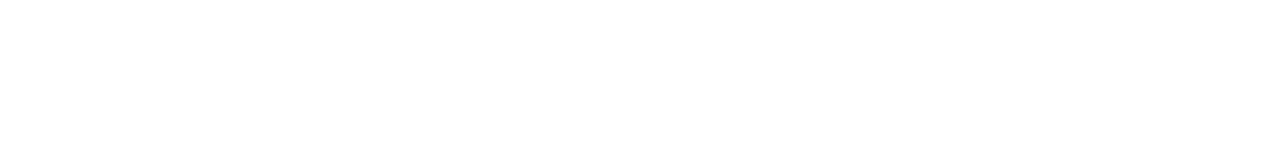
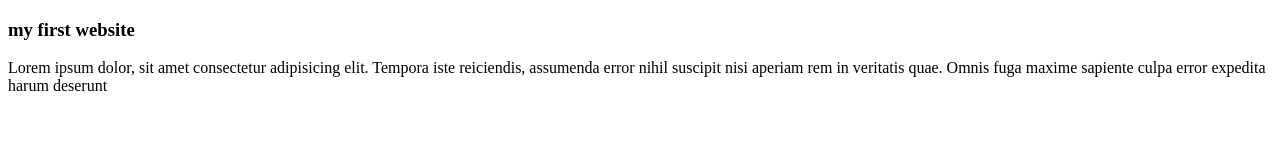
Before and after one commit to hasanulkarim-rumen/my-simple-website, a plain HTML site: page index.html in a window 1280 px wide. Drawn offline with Linux system fonts and the light colour scheme.

Commit message:
blog commit

```diff
--- a/index.html
+++ b/index.html
@@ -4,8 +4,16 @@
    <meta charset="UTF-8">
    <meta name="viewport" content="width=device-width, initial-scale=1.0">
    <title>my demo website 1</title>
+   <link rel="stylesheet" href="styles/blogs.cssS">
 </head>
 <body>
+   <div>
+      <h3>my first website</h3>
+      <p>Lorem ipsum dolor, sit amet consectetur adipisicing elit.
+         Tempora iste reiciendis, assumenda error nihil suscipit nisi aperiam rem in
+         veritatis quae. Omnis fuga maxime sapiente culpa error expedita harum deserunt
+      </p>
+   </div>
 
 </body>
 </html>
--- /dev/null
+++ b/styles/blogs.css
@@ -0,0 +1,5 @@
+div{
+   background-color : tomato;
+   padding : 10px;
+
+}
```
